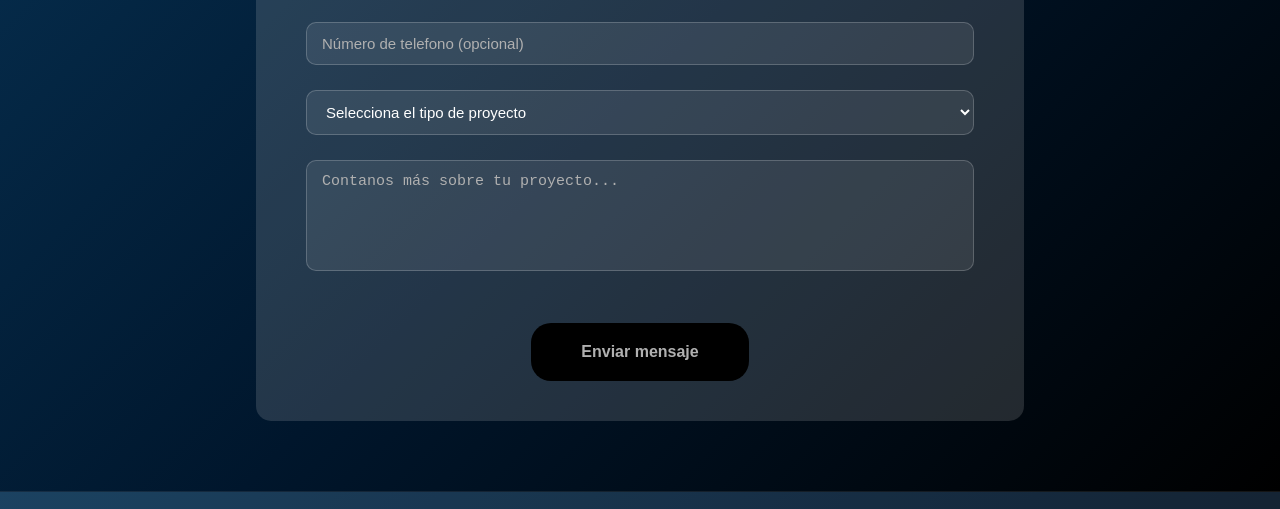
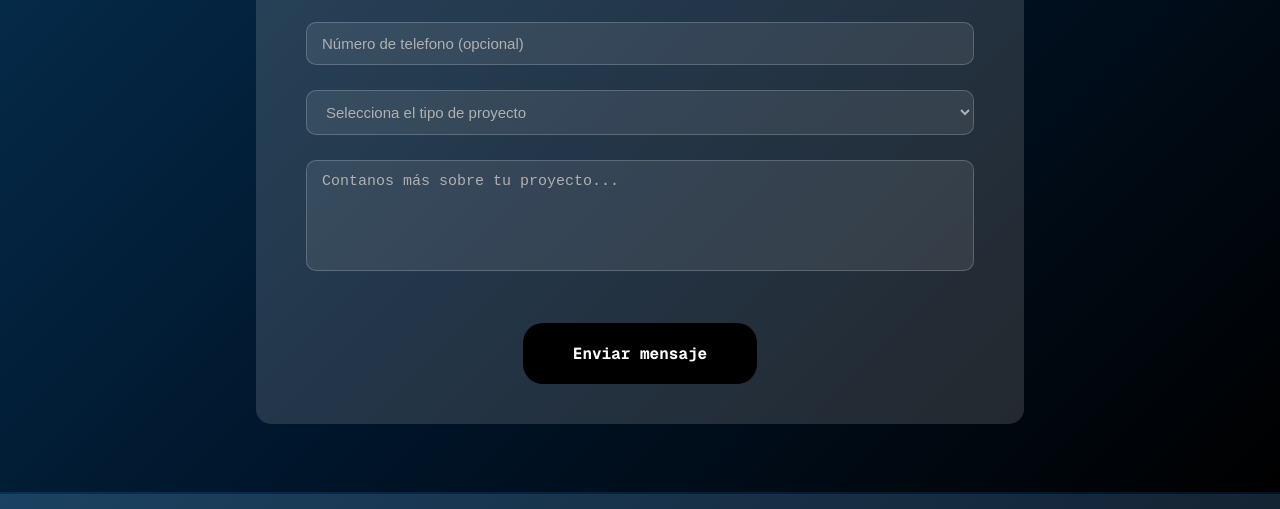
Before and after one commit to Optimal-Deck/home, a plain HTML site: page index.html in a window 1280 px wide. Shown: the part 2708-3217 px from the top of the page. Drawn offline with nearby package versions, Linux system fonts and the light colour scheme.

Commit message:
style: formulario

```diff
--- a/styles/styles.css
+++ b/styles/styles.css
@@ -360,7 +360,7 @@ form textarea {
   overflow-y: auto;
 }
 
-.form select {
+form select {
   color: #b0b0b0;
   cursor: pointer;
 }
@@ -371,13 +371,15 @@ form select option {
 
 .btn-enviar {
   background-color: #000;
-  color: #b0b0b0;
+  color: #fff;
   border: none;
   border-radius: 2rem;
   margin-top: 2rem;
   padding: 2rem 5rem;
   font-weight: 700;
   font-size: 1.6rem;
+  font-family: "Geist Mono", monospace;
+  cursor: pointer;
 }
 
 @media (max-width: 768px) {
```
